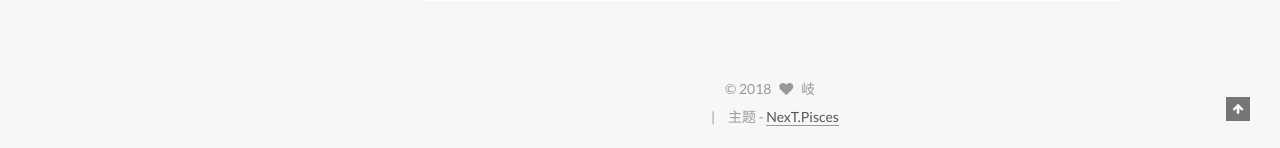
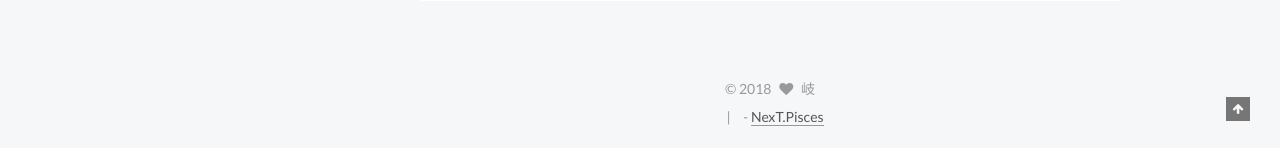
Before and after one commit to jiwuming/jiwuming.github.io, a Jekyll site: the page built from index.html, in a window 1280 px wide and 1400 px high, scrolled down 6187 px. Shown: the part 1249-1397 px from the top of the window. Built offline with Jekyll 4.4.1, drawn with Linux system fonts in a browser that asks for light colours; the list of posts is cut into pages by our own code.

Commit message:
修改配置文件

```diff
--- a/_data/languages/zh-Hans.yml
+++ b/_data/languages/zh-Hans.yml
@@ -50,7 +50,7 @@ page:
 
 footer:
   powered:
-  theme: 主题
+  theme:
 
 counter:
   tag_cloud:
--- a/_includes/_layout.html
+++ b/_includes/_layout.html
@@ -48,8 +48,6 @@
     <footer id="footer" class="footer">
       <div class="footer-inner">
         {% include _partials/footer.html %}
-        {% include _third-party/analytics/busuanzi-counter.html %}
-        {{ footer }}
       </div>
     </footer>
 
```
